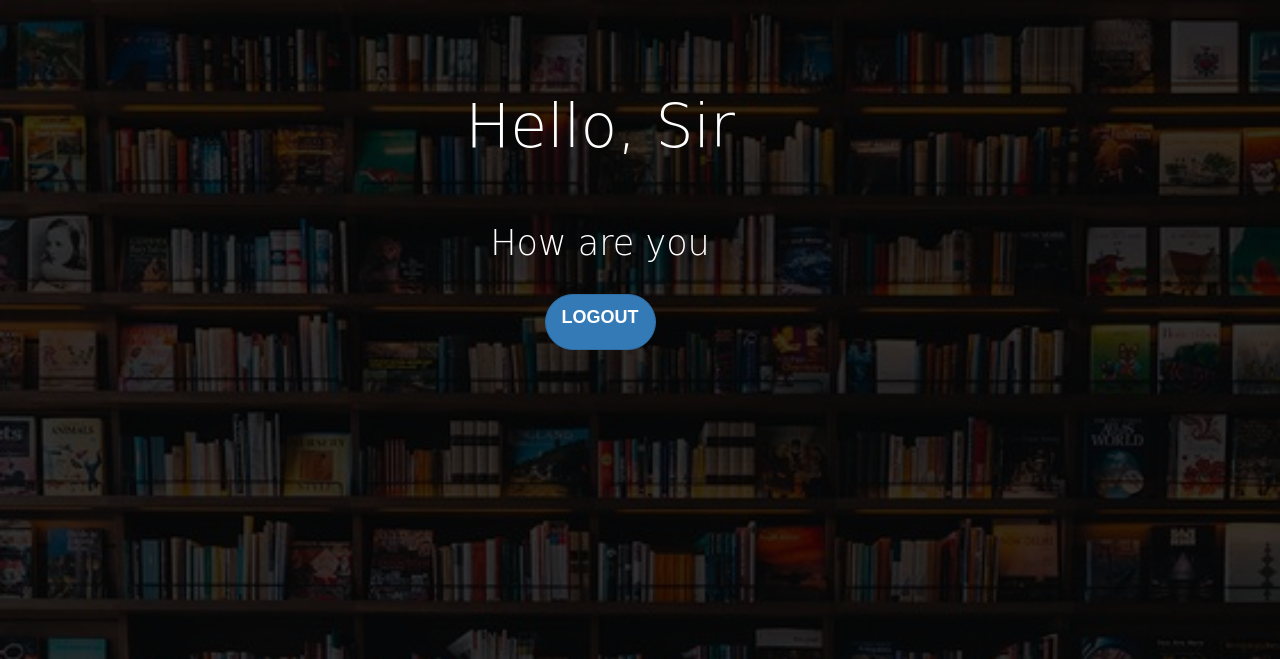
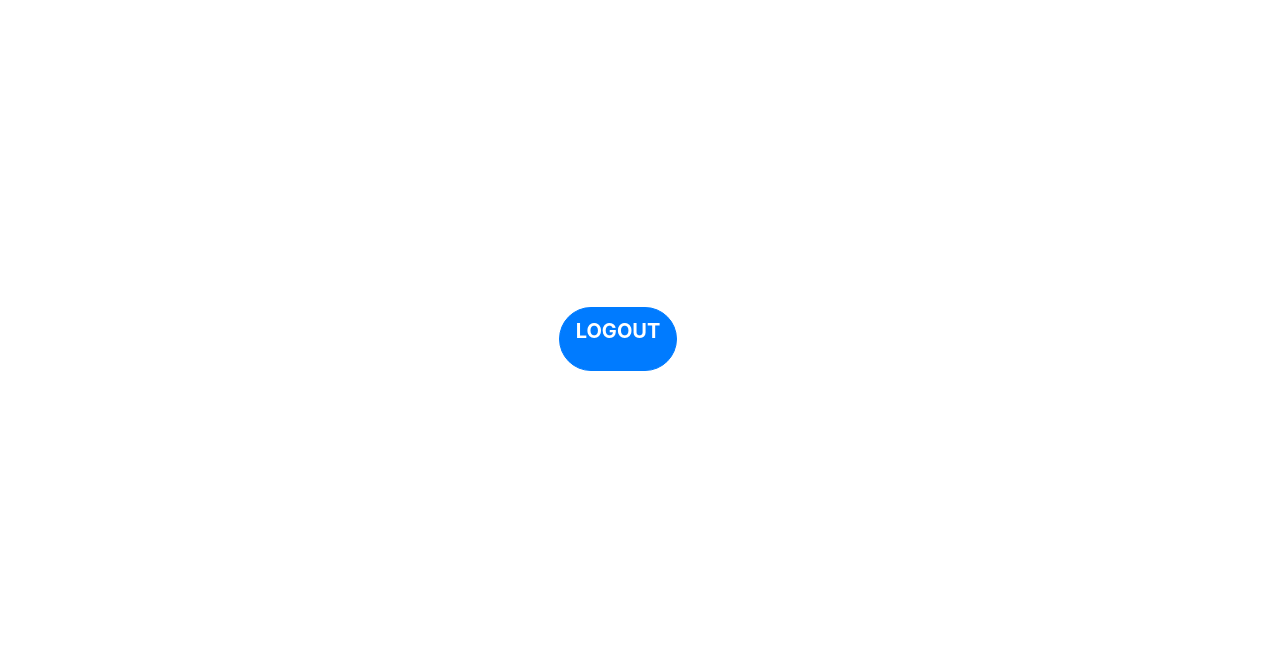
Before and after one commit to vishwaashish/Secure-Login-System-with-PHP-and-MySQL, a PHP site: page /home.php in a window 1280 px wide. Shown: the top 659 px of the page. Run offline with PHP 8.4, Linux system fonts and the light colour scheme; a user stored in the database is signed in; some libraries are stand-ins or nearby versions.

Commit message:
Update home.php

```diff
--- a/home.php
+++ b/home.php
@@ -5,57 +5,15 @@
 <meta charset="UTF-8">
 <meta name="viewport" content="width=device-width, initial-scale=1">
 <link rel="stylesheet" href="https://stackpath.bootstrapcdn.com/bootstrap/4.4.1/css/bootstrap.min.css" integrity="sha384-Vkoo8x4CGsO3+Hhxv8T/Q5PaXtkKtu6ug5TOeNV6gBiFeWPGFN9MuhOf23Q9Ifjh" crossorigin="anonymous">
-<script src="https://ajax.googleapis.com/ajax/libs/jquery/2.2.0/jquery.min.js"></script>
-<link rel="stylesheet" href="https://maxcdn.bootstrapcdn.com/bootstrap/3.3.6/css/bootstrap.min.css" />
-<script src="https://maxcdn.bootstrapcdn.com/bootstrap/3.3.6/js/bootstrap.min.js"></script>
-
-<!-- Webpage Icon -->
-<link rel="shortcut icon" type="image/x-icon" href="img/logo.PNG" />
-
-
-
-
-<style>
-
-body, h1,h2,h3,h4,h5,h6 {font-family: "Montserrat", sans-serif}
-body {
-    background-image: linear-gradient(rgba(0, 0, 0, 0.8), rgba(0, 0, 0, 0.8)), url(img/Contact3.jpg);
-    background-size: cover;
-}
-</style>
-<body class="">
-
+<link rel="stylesheet" href="css/style.css">
+<body>
     <div class="container text-center p-5 m-5">
         <div class="text-white p-5 display-1 text-center"  style="font-family: 'Sigmar One', cursive;">Hello, Sir</div>
-    <div class="text-white p-5 display-4 text-center"  style="font-family: 'Sigmar One', cursive;">How are you</div>
         <div class="btn btn-primary btn-outline-primary rounded-pill btn-lg font-weight-bolder">
             <a href="logout.php"  class="text-white text-center"  >
             <p>LOGOUT</p>
             </a>
         </div>
-
     </div>
-
-
-
-
-
-
-
-
-
-
-
-<!-- END PAGE CONTENT -->
-<!-- Jquery JS-->
-<script src="vendor/jquery/jquery.min.js"></script>
-    <!-- Vendor JS-->
-    <script src="vendor/select2/select2.min.js"></script>
-    <script src="vendor/datepicker/moment.min.js"></script>
-    <script src="vendor/datepicker/daterangepicker.js"></script>
-
-    <!-- Main JS-->
-    <script src="js/global.js"></script>
-
 </body>
 </html>
```
Lines whose indentation alone changed are shown as unchanged.
